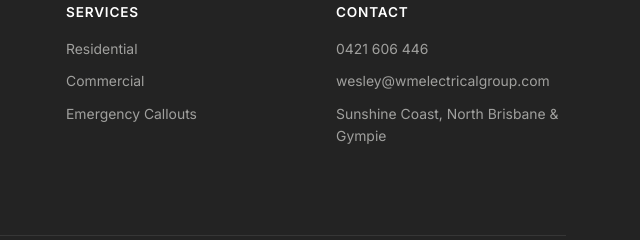
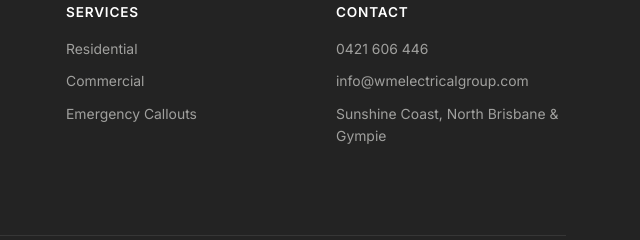
Before and after one commit to wesley924/Wm-electrical-website, a website: page index.html in a window 1280 px wide. Shown: the part 5885-6125 px from the top of the page, 640-1280 px from the left. Drawn offline with Linux system fonts and the light colour scheme; no server answers.

Commit message:
Update contact email address

```diff
--- a/index.html
+++ b/index.html
@@ -502,7 +502,7 @@
       <div class="foot-col">
         <h4>Contact</h4>
         <p><a href="tel:0421606446">0421 606 446</a></p>
-        <p><a href="mailto:wesley@wmelectricalgroup.com">wesley@wmelectricalgroup.com</a></p>
+        <p><a href="mailto:info@wmelectricalgroup.com">info@wmelectricalgroup.com</a></p>
         <p>Sunshine Coast, North Brisbane &amp; Gympie</p>
       </div>
     </div>
```
